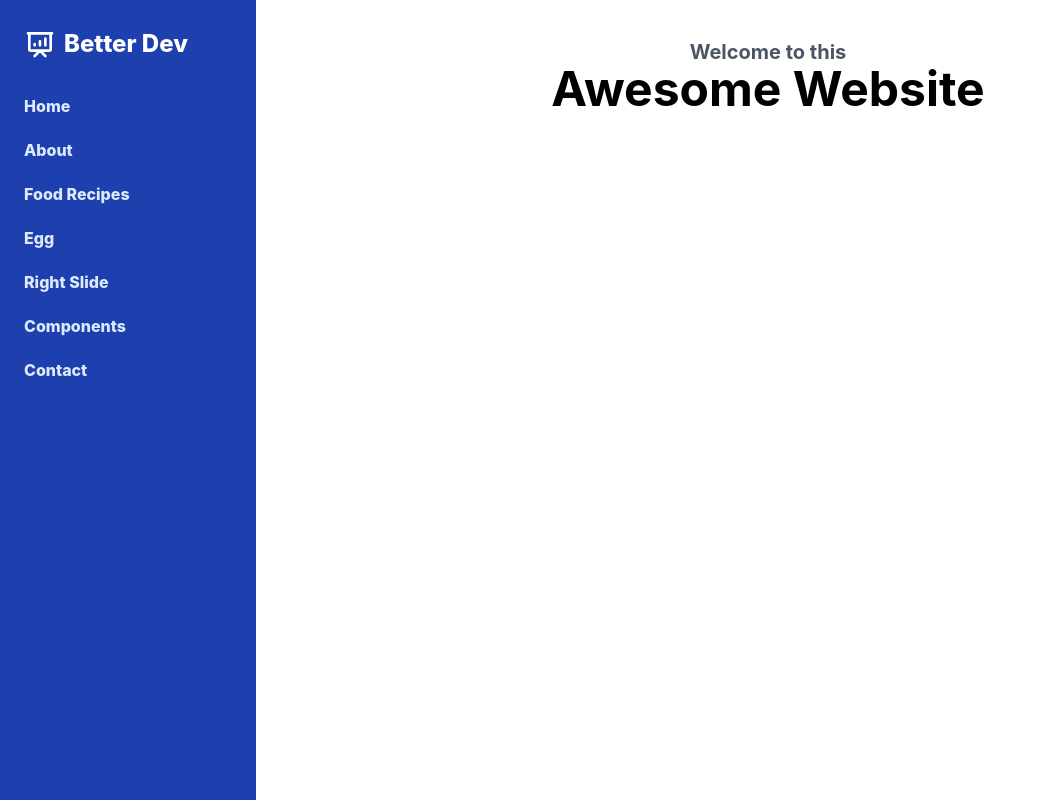
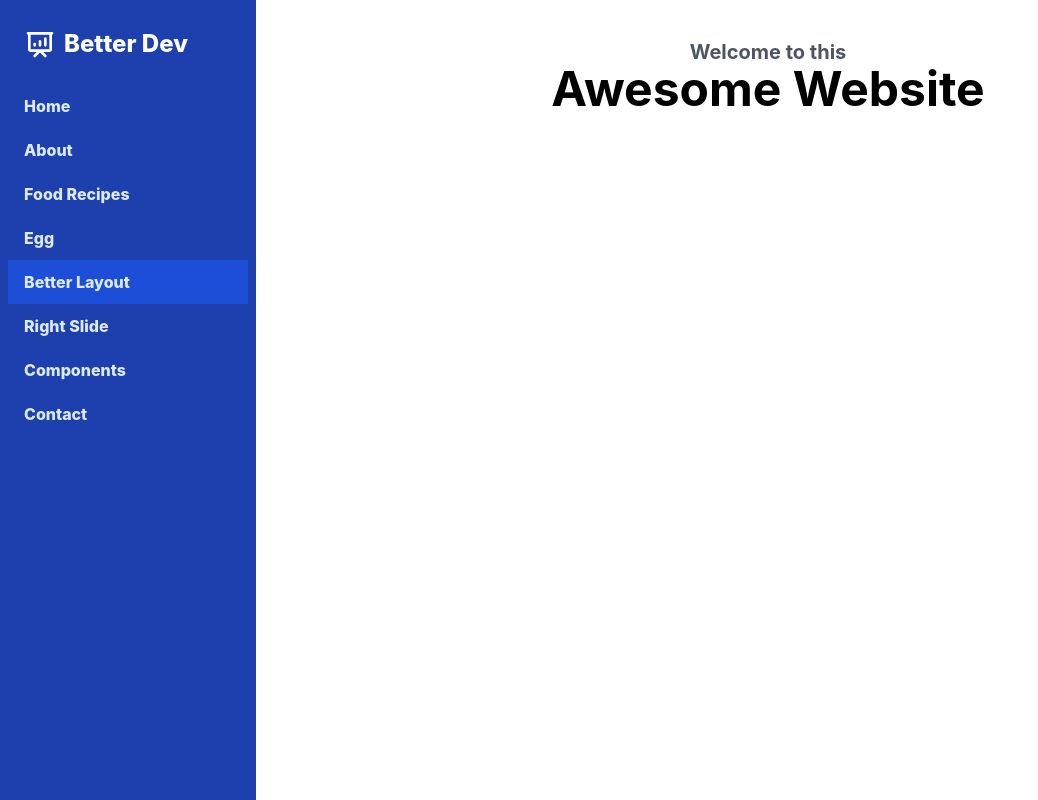
Before and after one commit to ellesis/tailwind-react, a React (Create React App) app: page /better in a window 1280 px wide. Shown: the whole page, without its empty margins (0-1038 px from the left). Built offline with nearby package versions, Linux system fonts and the light colour scheme.

Commit message:
[Better UI] control response left sidebar on small window

```diff
--- a/src/components/sidebars/SideMenuBetter.js
+++ b/src/components/sidebars/SideMenuBetter.js
@@ -6,10 +6,10 @@ import {menuItems} from '../../data/menu'
 export default function SideMenuBetter() {
   return (
     <nav>
-      <ul>
+      <ul className="w-full h-full">
         {menuItems.map(({href, title}) => (
-          <NavLink to={href} className={({isActive}) => (isActive ? 'flex bg-blue-700' : 'flex')}>
-            <li key={title} className="block w-full py-2.5 px-4 font-extrabold hover:bg-blue-600">
+          <NavLink key={title} to={href} className={({isActive}) => (isActive ? 'flex bg-blue-700' : 'flex')}>
+            <li className="block w-full py-2.5 px-4 font-extrabold hover:bg-blue-600">
               <span>{title}</span>
             </li>
           </NavLink>
--- a/src/data/menu.js
+++ b/src/data/menu.js
@@ -82,6 +82,26 @@ export const menuItems = [
     )
   },
   {
+    href: '/Better',
+    title: 'Better Layout',
+    icon: (
+      <svg
+        xmlns="http://www.w3.org/2000/svg"
+        className="h-5 w-5 ml-2"
+        fill="none"
+        viewBox="0 0 24 24"
+        stroke="currentColor"
+        strokeWidth={2}
+      >
+        <path
+          strokeLinecap="round"
+          strokeLinejoin="round"
+          d="M5 19a2 2 0 01-2-2V7a2 2 0 012-2h4l2 2h4a2 2 0 012 2v1M5 19h14a2 2 0 002-2v-5a2 2 0 00-2-2H9a2 2 0 00-2 2v5a2 2 0 01-2 2z"
+        />
+      </svg>
+    )
+  },
+  {
     href: '/right-slide',
     title: 'Right Slide',
     icon: (
--- a/src/layouts/LayoutBetter.js
+++ b/src/layouts/LayoutBetter.js
@@ -1,25 +1,42 @@
-import React from 'react'
+import React, {useState} from 'react'
 import SideMenuBetter from '../components/sidebars/SideMenuBetter'
 
 export default function LayoutBetter({children}) {
+  const [isMobile, setMobile] = useState(false)
+
+  const handleMenuBtnClick = () => {
+    setMobile(!isMobile)
+  }
+
   return (
     <div className="relative min-h-screen md:flex">
       {/* mobile menu bar */}
-      <div class="bg-gray-800 text-gray-100 flex justify-between md:hidden">
+      <div className="bg-gray-800 text-gray-100 flex justify-between md:hidden">
         {/* logo */}
-        <a href="#" class="block p-4 text-white font-bold">
+        <a href="/" className="block text-xl p-4 text-white font-bold">
           Better Dev
         </a>
         {/* mobile menu button */}
-        <button class="mobile-menu-button p-4 focus:outline-none focus:bg-gray-700">
-          <svg class="h-5 w-5" xmlns="http://www.w3.org/2000/svg" fill="none" viewBox="0 0 24 24" stroke="currentColor">
-            <path stroke-linecap="round" stroke-linejoin="round" stroke-width="2" d="M4 6h16M4 12h16M4 18h16" />
+        <button onClick={handleMenuBtnClick} className="mobile-menu-button p-4 focus:outline-none focus:bg-gray-700">
+          <svg
+            xmlns="http://www.w3.org/2000/svg"
+            className="h-8 w-8"
+            fill="none"
+            viewBox="0 0 24 24"
+            stroke="currentColor"
+            strokeWidth={2}
+          >
+            <path strokeLinecap="round" strokeLinejoin="round" d="M4 6h16M4 12h16M4 18h16" />
           </svg>
         </button>
       </div>
 
       {/* side Menu */}
-      <div className="sidebar bg-blue-800 text-blue-100 w-64 space-y-6 py-7 px-2 absolute inset-y-0 left-0 transform -translate-x-full md:relative md:translate-x-0 transition duration-200 ease-in-ou">
+      <div
+        className={`${
+          isMobile ? 'top-0 right-0 translate-x-0' : 'md:relative md:translate-x-0'
+        } w-64 bg-blue-800 text-blue-100 space-y-6 py-7 px-2 absolute inset-y-0 left-0 transform -translate-x-full  transition duration-200 ease-in-ou`}
+      >
         {/* logo */}
         <a href="#" className="text-white flex items-center space-x-2 px-4">
           <svg
@@ -40,20 +57,8 @@ export default function LayoutBetter({children}) {
         </a>
 
         {/* nav */}
-        <SideMenuBetter />
-        {/*
-        <nav>
-          <a href="#" className="block py-2.5 px-4 rounded transition duration-200 hover:bg-blue-700 hover:text-white">
-            Home
-          </a>
-          <a href="" className="block py-2.5 px-4">
-            About
-          </a>
-          <a href="" className="block py-2.5 px-4"></a>
-          <a href="" className="block py-2.5 px-4"></a>
-        </nav> */}
+        <SideMenuBetter show={isMobile} />
       </div>
-
       {/* content */}
       <div className="flex-1 p-10 text-2xl">{children}</div>
     </div>
```
